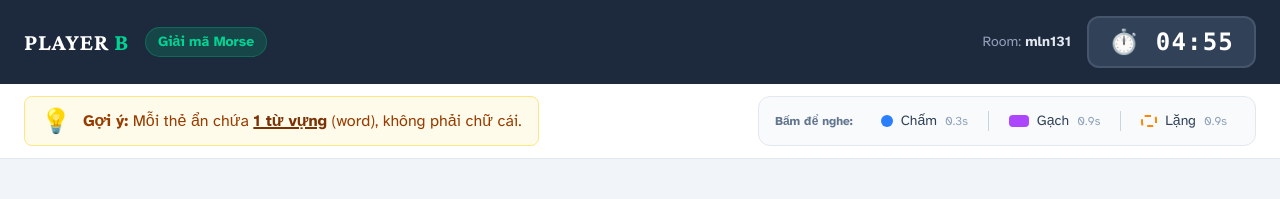
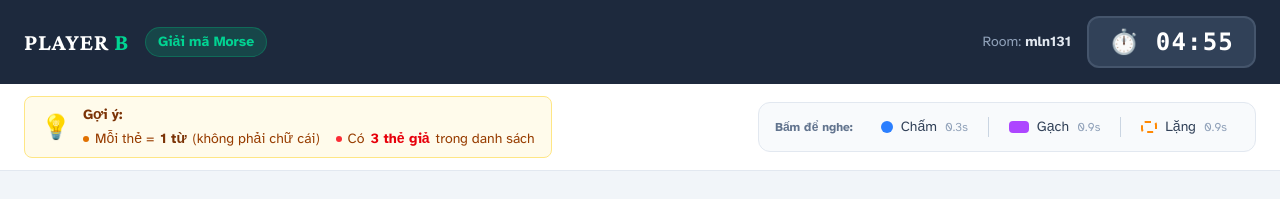
Before and after one commit to AnPhuoc2410/Project-1848, a React (Vite) app: page /game3/b in a window 1280 px wide. Shown: the top 199 px of the page. Built offline with nearby package versions, Linux system fonts and the light colour scheme; no server answers.

Commit message:
refactor: improve hint text layout and styling in PlayerB component for Game 3

```diff
--- a/src/pages/game3/PlayerB.jsx
+++ b/src/pages/game3/PlayerB.jsx
@@ -508,13 +508,21 @@ export default function PlayerB() {
           {/* Left: Hint Text (Larger & More Prominent) */}
           <div className="flex items-center gap-3 bg-amber-50 px-4 py-2 rounded-lg border border-amber-200">
             <span className="text-2xl">💡</span>
-            <p className="text-base text-amber-800">
-              <span className="font-semibold">Gợi ý:</span> Mỗi thẻ ẩn chứa{' '}
-              <span className="font-black text-amber-900 underline decoration-2">
-                1 từ vựng
-              </span>{' '}
-              (word), không phải chữ cái.
-            </p>
+            <div className="flex flex-col gap-1">
+              <p className="text-sm font-bold text-amber-900">Gợi ý:</p>
+              <div className="flex flex-wrap items-center gap-x-4 gap-y-1 text-sm text-amber-800">
+                <span className="flex items-center gap-1.5">
+                  <span className="w-1.5 h-1.5 bg-amber-600 rounded-full"></span>
+                  Mỗi thẻ = <strong className="text-amber-900">1 từ</strong>{' '}
+                  (không phải chữ cái)
+                </span>
+                <span className="flex items-center gap-1.5">
+                  <span className="w-1.5 h-1.5 bg-red-500 rounded-full"></span>
+                  Có <strong className="text-red-600">3 thẻ giả</strong> trong
+                  danh sách
+                </span>
+              </div>
+            </div>
           </div>
 
           {/* Right: Signal Legend */}
```
